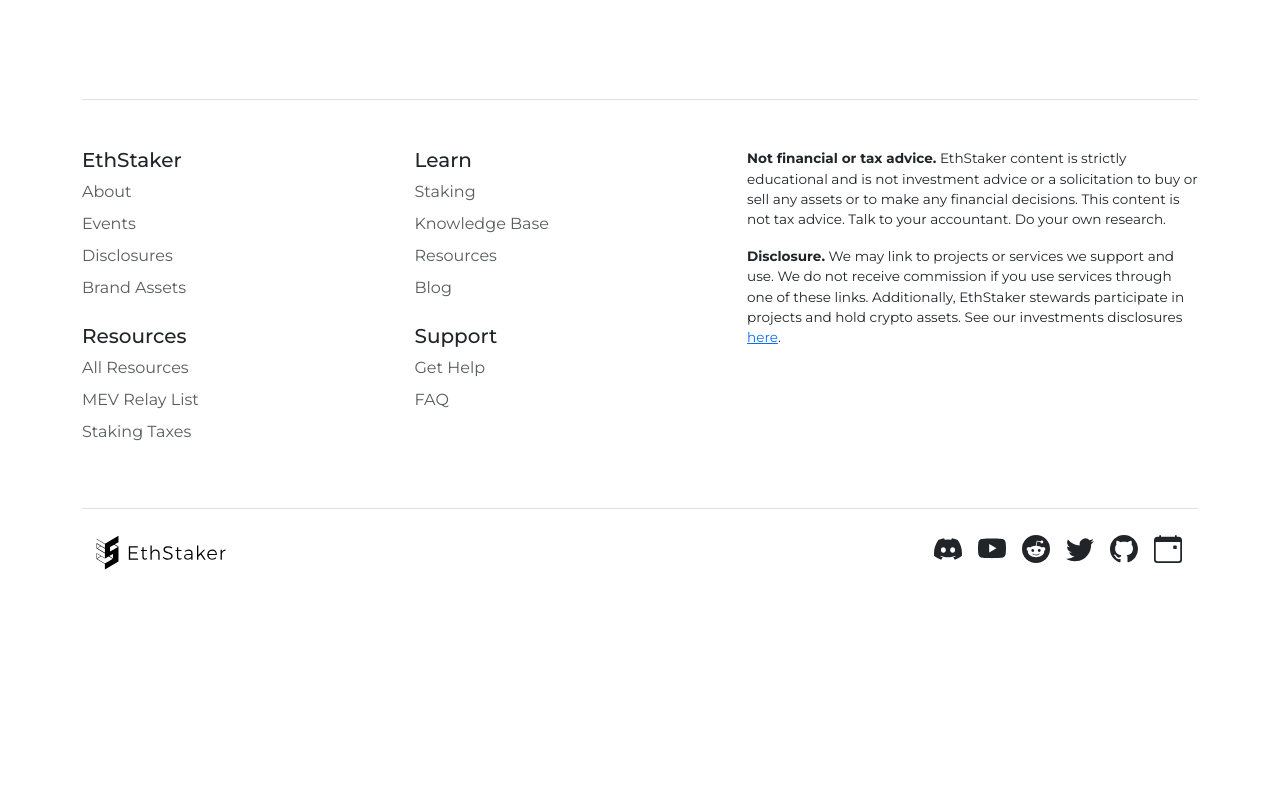
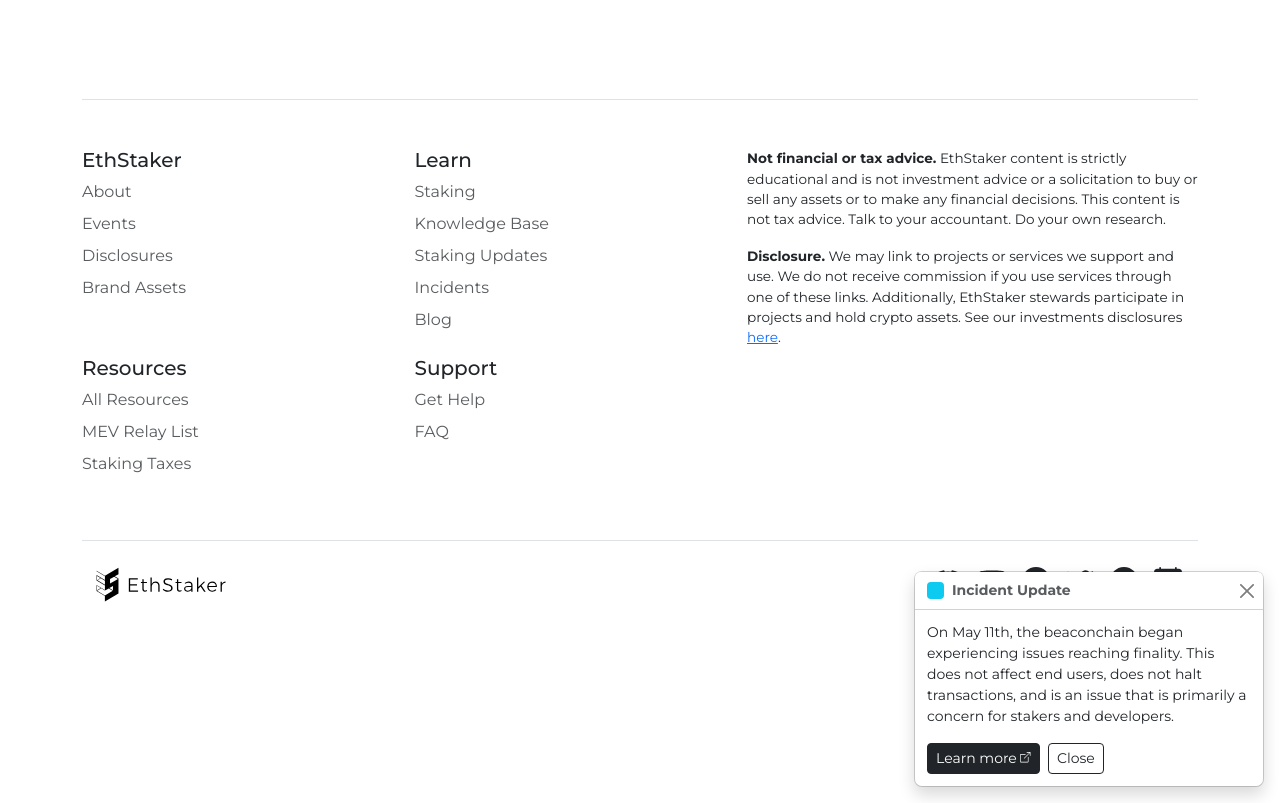
Before and after one commit to eth-educators/website, a Jekyll site: the page built from disclosures.md, in a window 1280 px wide and 900 px high, scrolled down 1470 px, cut to the strip 97-900 px from the top of the window. Built offline with Jekyll 4.4.1, drawn with Linux system fonts in a browser that asks for light colours; before the commit the page ends 2238 px from its top, so only the background shows below that.

Commit message:
create incidents page

```diff
--- a/_config.yml
+++ b/_config.yml
@@ -46,12 +46,13 @@
 
 # Toast
 enable_toast: true
-toast_msg_id: 1 # must increment when creating a new message
-toast_title: EthStaker’s Gitcoin grant is live!
-toast_msg: This round runs from April 25th - May 9th. Please consider donating - EthStaker is grant-funded and all funds go towards initiatives that help decentralize staking. # Best when under 200 characters
-toast_link: https://explorer.gitcoin.co/#/round/1/0xdf22a2c8f6ba9376ff17ee13e6154b784ee92094/0xdf22a2c8f6ba9376ff17ee13e6154b784ee92094-8 # Optional, leave blank to omit
-toast_link_text: Donate
-toast_expiration: 1683676799 # epoch time in seconds
+toast_msg_id: 2 # must increment when creating a new message
+toast_title: Incident Update
+toast_msg: On May 11th, the beaconchain began experiencing issues reaching finality. This does not affect end users, does not halt transactions, and is an issue that is primarily a concern for stakers and developers.
+toast_link: https://ethstaker.notion.site/Finality-issue-updates-May-2023-3cb4d74e67c04d1f9ed31659e48c314b # Optional, leave blank to omit
+toast_link_text: Learn more
+# May 14th, 23:59:59 GMT+0
+toast_expiration: 1684108799 # epoch time in seconds
 
 # Assets
 bootstrap_js: <script src="https://cdn.jsdelivr.net/npm/bootstrap@5.3.0-alpha3/dist/js/bootstrap.bundle.min.js" crossorigin="anonymous"></script>
--- a/_includes/partials/components/footer.html
+++ b/_includes/partials/components/footer.html
@@ -37,7 +37,8 @@
               <ul class="nav flex-column">
                 <li class="nav-item mb-2"><a href="/staking" class="nav-link p-0 text-muted">Staking</a></li>
                 <li class="nav-item mb-2"><a href="https://docs.ethstaker.cc/ethstaker-knowledge-base/" class="nav-link p-0 text-muted">Knowledge Base</a></li>
-                <li class="nav-item mb-2"><a href="/resources" class="nav-link p-0 text-muted">Resources</a></li>
+                <li class="nav-item mb-2"><a href="/rhino-review" class="nav-link p-0 text-muted">Staking Updates</a></li>
+                <li class="nav-item mb-2"><a href="/incidents" class="nav-link p-0 text-muted">Incidents</a></li>
                 <li class="nav-item mb-2"><a href="/blog" class="nav-link p-0 text-muted">Blog</a></li>
               </ul>
             </div>
--- a/_includes/partials/components/nav.html
+++ b/_includes/partials/components/nav.html
@@ -25,7 +25,8 @@
           <ul class="dropdown-menu" aria-labelledby="navbarDropdown">
             <li><a class="dropdown-item" href="/about">About EthStaker</a></li>
             <li><a class="dropdown-item" href="https://docs.ethstaker.cc/ethstaker-knowledge-base/" target="_blank">Knowledge Base</a></li>
-            <li><a class="dropdown-item" href="/rhino-review" >Staking Updates</a></li>
+            <li><a class="dropdown-item" href="/rhino-review">Staking Updates</a></li>
+            <li><a class="dropdown-item" href="/incidents" target="_blank">Incidents</a></li>
             <li><a class="dropdown-item" href="https://docs.ethstaker.cc/ethstaker-knowledge-base/faq" target="_blank">FAQ</a></li>
             <li><a class="dropdown-item" href="/blog" target="_blank">Blog</a></li>
           </ul>
```
Also changed, not shown: _data/incidents.yml (added, +14 -0 lines), _includes/partials/content/incidents.html (added, +13 -0 lines), incidents.md (added, +10 -0 lines).
